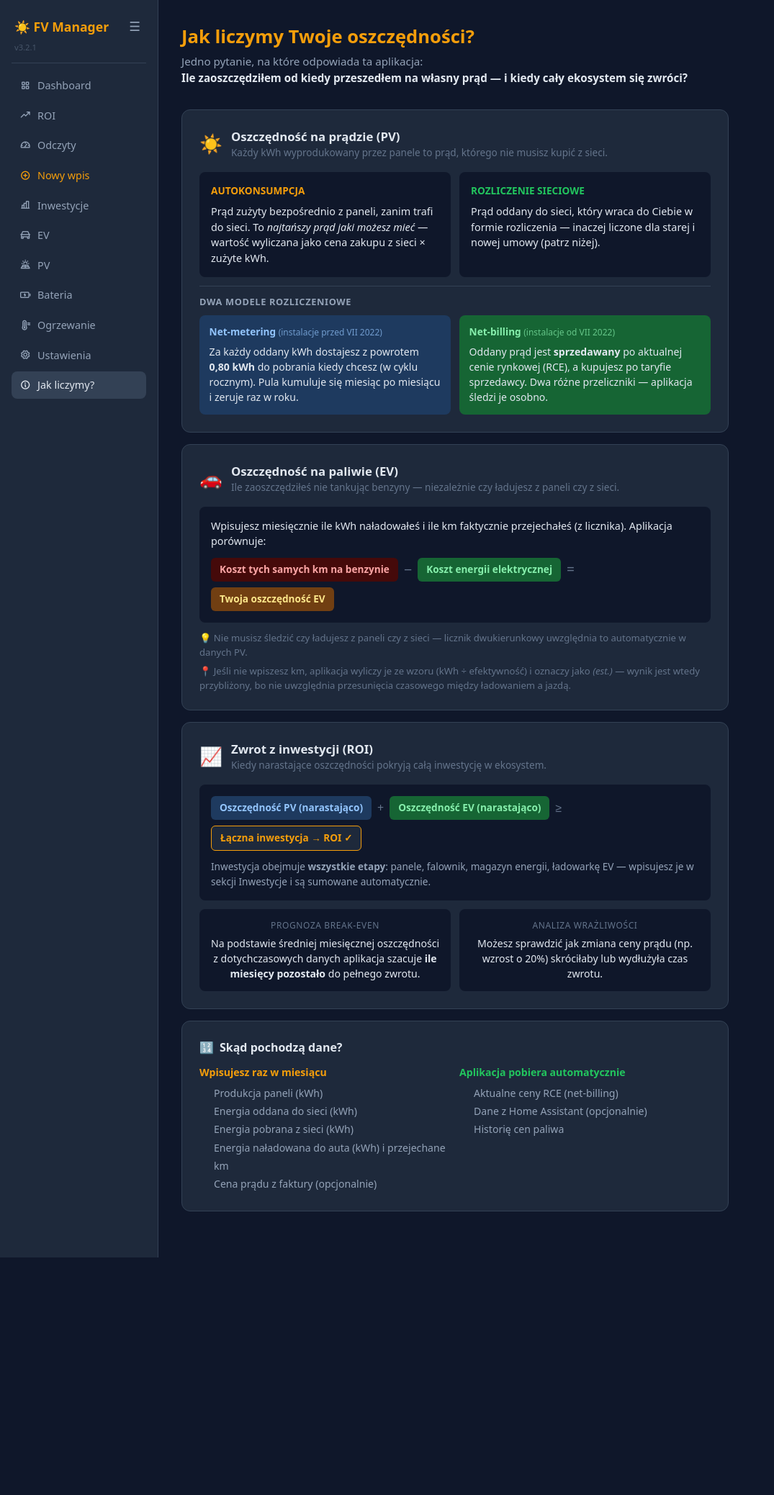
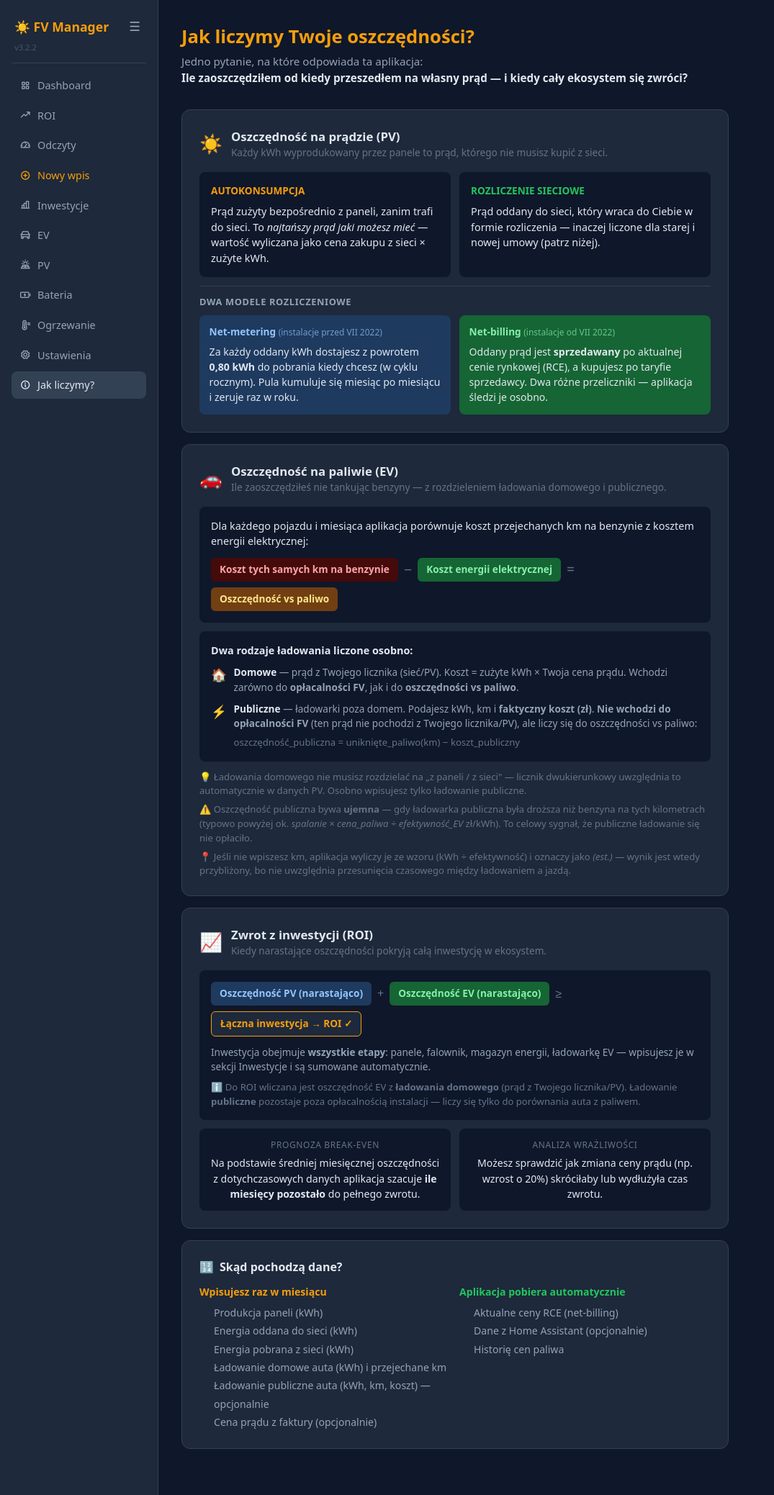
Before and after one commit to SyBeer/fv-manager, a FastAPI app: page /metodologia in a window 1280 px wide. Shown: the whole page at 72% size, without its empty margins (0-1075 px from the left). Before the commit the page ends 1747 px from the top, so only its background shows below. Run offline with FastAPI, Linux system fonts and the light colour scheme; some libraries are stand-ins or nearby versions.

Commit message:
fix(ev): v3.2.2 — edycja per-samochód nie kasuje danych publicznych + reorg strony EV
- fix: modal edycji miesięcznej na stronie pojazdu miał tylko pola domowe,
  a handler nadpisywał public_* pustymi wartościami → edycja wymazywała
  ładowanie publiczne (regresja z 3.2.1). Modal ma teraz sekcję publiczną z prefillem
- ev.html: przyciski "Dodaj pojazd"/"Dodaj cenę paliwa" na górze (kotwice),
  "Ceny paliw" przeniesione pod konfigurację pojazdów
- metodologia.html: opis EV rozbity na domowe (FV + vs paliwo) i publiczne
  (poza FV, tylko vs paliwo) + wyjaśnienie ujemnej oszczędności publicznej
- README.md: pełny schemat ev_monthly, sekcja o dwóch miarach oszczędności
- SBOM zregenerowany; docs/sbom.html zbumpowany do 3.2.2

Co-Authored-By: Claude Opus 4.8 <noreply@anthropic.com>

```diff
--- a/config.yaml
+++ b/config.yaml
@@ -1,6 +1,6 @@
 name: "FV Manager"
 description: "Zarządzanie efektywnością kosztową fotowoltaiki — ROI, EV, import z Excela"
-version: "3.2.1"
+version: "3.2.2"
 slug: "fv-manager"
 init: false
 host_network: false
--- a/sbom.cdx.json
+++ b/sbom.cdx.json
@@ -208,7 +208,7 @@
     }
   ],
   "metadata": {
-    "timestamp": "2026-08-30T09:00:46.743967+00:00",
+    "timestamp": "2026-08-30T12:11:45.932935+00:00",
     "tools": {
       "components": [
         {
@@ -312,7 +312,7 @@
       ]
     }
   },
-  "serialNumber": "urn:uuid:b14908c4-b353-4bc3-9967-ab8b6f80e837",
+  "serialNumber": "urn:uuid:f8ac57d8-b1fa-4852-8068-38029a2d585f",
   "version": 1,
   "$schema": "http://cyclonedx.org/schema/bom-1.6.schema.json",
   "bomFormat": "CycloneDX",
--- a/templates/metodologia.html
+++ b/templates/metodologia.html
@@ -74,13 +74,13 @@
       <span style="font-size:1.6rem;">🚗</span>
       <div>
         <div style="font-weight:700; font-size:1.05rem;">Oszczędność na paliwie (EV)</div>
-        <div style="color:var(--text-3); font-size:.85rem;">Ile zaoszczędziłeś nie tankując benzyny — niezależnie czy ładujesz z paneli czy z sieci.</div>
+        <div style="color:var(--text-3); font-size:.85rem;">Ile zaoszczędziłeś nie tankując benzyny — z rozdzieleniem ładowania domowego i publicznego.</div>
       </div>
     </div>
 
     <div style="background:var(--bg); border-radius:8px; padding:1rem;">
       <p style="color:var(--text); font-size:.9rem; margin:0 0 .75rem;">
-        Wpisujesz miesięcznie ile kWh naładowałeś i ile km faktycznie przejechałeś (z licznika). Aplikacja porównuje:
+        Dla każdego pojazdu i miesiąca aplikacja porównuje koszt przejechanych km na benzynie z kosztem energii elektrycznej:
       </p>
       <div style="display:flex; align-items:center; gap:.5rem; flex-wrap:wrap;">
         <div style="background:var(--badge-red-bg); color:var(--badge-red-text); border-radius:6px; padding:.4rem .75rem; font-size:.85rem; font-weight:600;">
@@ -92,13 +92,33 @@
         </div>
         <span style="color:var(--text-3); font-size:1.2rem;">=</span>
         <div style="background:var(--badge-yellow-bg); color:var(--badge-yellow-text); border-radius:6px; padding:.4rem .75rem; font-size:.85rem; font-weight:600;">
-          Twoja oszczędność EV
+          Oszczędność vs paliwo
+        </div>
+      </div>
+    </div>
+
+    <div style="background:var(--bg); border-radius:8px; padding:1rem; margin-top:.75rem;">
+      <p style="color:var(--text); font-size:.9rem; font-weight:600; margin:0 0 .6rem;">Dwa rodzaje ładowania liczone osobno:</p>
+      <div style="display:flex; align-items:flex-start; gap:.6rem; margin-bottom:.6rem;">
+        <span style="font-size:1.1rem;">🏠</span>
+        <div style="font-size:.85rem; color:var(--text-2);">
+          <strong style="color:var(--text);">Domowe</strong> — prąd z Twojego licznika (sieć/PV). Koszt = zużyte kWh × Twoja cena prądu. Wchodzi zarówno do <strong>opłacalności FV</strong>, jak i do <strong>oszczędności vs paliwo</strong>.
+        </div>
+      </div>
+      <div style="display:flex; align-items:flex-start; gap:.6rem;">
+        <span style="font-size:1.1rem;">⚡</span>
+        <div style="font-size:.85rem; color:var(--text-2);">
+          <strong style="color:var(--text);">Publiczne</strong> — ładowarki poza domem. Podajesz kWh, km i <strong>faktyczny koszt (zł)</strong>. <strong>Nie wchodzi do opłacalności FV</strong> (ten prąd nie pochodzi z Twojego licznika/PV), ale liczy się do oszczędności vs paliwo:
+          <div style="margin-top:.4rem; font-size:.82rem; color:var(--text-3);">oszczędność_publiczna = uniknięte_paliwo(km) − koszt_publiczny</div>
         </div>
       </div>
     </div>
 
     <p style="color:var(--text-3); font-size:.82rem; margin-top:.75rem; margin-bottom:.4rem;">
-      💡 Nie musisz śledzić czy ładujesz z paneli czy z sieci — licznik dwukierunkowy uwzględnia to automatycznie w danych PV.
+      💡 Ładowania domowego nie musisz rozdzielać na „z paneli / z sieci" — licznik dwukierunkowy uwzględnia to automatycznie w danych PV. Osobno wpisujesz tylko ładowanie publiczne.
+    </p>
+    <p style="color:var(--text-3); font-size:.82rem; margin:0 0 .4rem;">
+      ⚠️ Oszczędność publiczna bywa <strong>ujemna</strong> — gdy ładowarka publiczna była droższa niż benzyna na tych kilometrach (typowo powyżej ok. <em>spalanie × cena_paliwa ÷ efektywność_EV</em> zł/kWh). To celowy sygnał, że publiczne ładowanie się nie opłaciło.
     </p>
     <p style="color:var(--text-3); font-size:.82rem; margin:0;">
       📍 Jeśli nie wpiszesz km, aplikacja wyliczy je ze wzoru (kWh ÷ efektywność) i oznaczy jako <em>(est.)</em> — wynik jest wtedy przybliżony, bo nie uwzględnia przesunięcia czasowego między ładowaniem a jazdą.
@@ -129,8 +149,11 @@
           Łączna inwestycja → ROI ✓
         </div>
       </div>
-      <p style="color:var(--text-2); font-size:.85rem; margin:0;">
+      <p style="color:var(--text-2); font-size:.85rem; margin:0 0 .5rem;">
         Inwestycja obejmuje <strong>wszystkie etapy</strong>: panele, falownik, magazyn energii, ładowarkę EV — wpisujesz je w sekcji Inwestycje i są sumowane automatycznie.
+      </p>
+      <p style="color:var(--text-3); font-size:.82rem; margin:0;">
+        ℹ️ Do ROI wliczana jest oszczędność EV z <strong>ładowania domowego</strong> (prąd z Twojego licznika/PV). Ładowanie <strong>publiczne</strong> pozostaje poza opłacalnością instalacji — liczy się tylko do porównania auta z paliwem.
       </p>
     </div>
 
@@ -162,7 +185,8 @@
           <li>Produkcja paneli (kWh)</li>
           <li>Energia oddana do sieci (kWh)</li>
           <li>Energia pobrana z sieci (kWh)</li>
-          <li>Energia naładowana do auta (kWh) i przejechane km</li>
+          <li>Ładowanie domowe auta (kWh) i przejechane km</li>
+          <li>Ładowanie publiczne auta (kWh, km, koszt) — opcjonalnie</li>
           <li>Cena prądu z faktury (opcjonalnie)</li>
         </ul>
       </div>
```
Also changed, not shown: docs/sbom.html (+4 -4 lines), templates/ev.html (+9 -3 lines), templates/vehicle_detail.html (+22 -2 lines), CHANGELOG.md, README.md.
